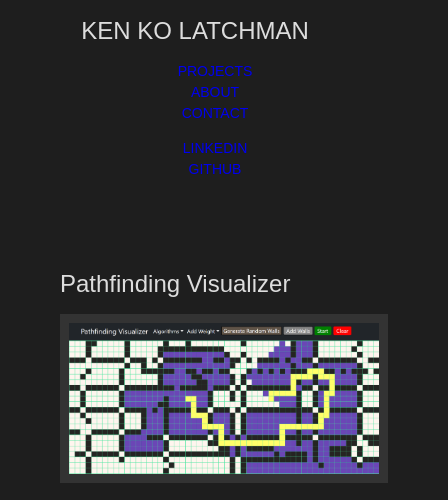
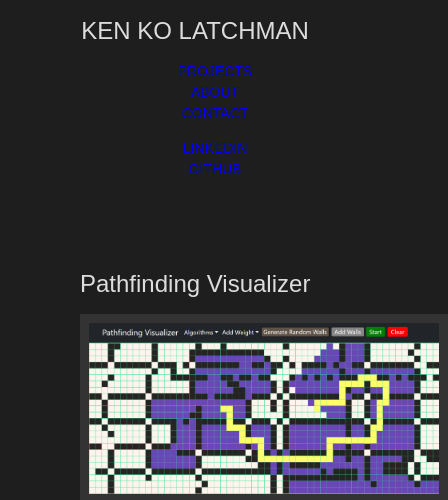
Before and after one commit to kenko-l/Personal_SIte, a plain HTML site: page index.html in a window 390 px wide. Shown: the top 500 px of the page, 448 px wide, since content can reach past the window. Drawn offline with Linux system fonts and the light colour scheme.

Commit message:
js update

```diff
--- a/projects.html
+++ b/index.html
@@ -4,7 +4,7 @@
     <meta charset="UTF-8">
     <meta content="width=device-width, initial-scale=1.0, maximum-scale=1.0, user-scalable=0" name="viewport">
     <title>Ken Ko's Portfolio</title>
-    <link rel="stylesheet" type="text/css" href="newstyle.css?v=6">
+    <link rel="stylesheet" type="text/css" href="styleo.css">
 </head>
 <body>
     <div id="wrapper">
@@ -16,7 +16,7 @@
 
             <div id="nav">
                 <ul id="internal-link">
-                    <li><a id="project-link" href="projects.html">PROJECTS</a></li>
+                    <li><a id="project-link" href="index.html">PROJECTS</a></li>
                     <li><a id="about-link" href="about.html">ABOUT</a></li>
                     <li><a id="contact-link" href="contact.html">CONTACT</a></li>
                 </ul>
--- a/script.js
+++ b/script.js
@@ -1,31 +1,12 @@
 document.addEventListener('DOMContentLoaded', function() {
-    const projectLink = document.getElementById('project-link');
-    const aboutLink = document.getElementById('about-link');
-    const contactLink = document.getElementById('contact-link');
+    const content = document.getElementById('content');
 
-    function fadeInContent() {
-        const content = document.getElementById('content');
-        content.classList.add('fade-in');
-        setTimeout(() => {
-            content.classList.add('visible');
-        }, 100);
+    function fadeIn(element) {
+        if (element) {
+            element.classList.add('visible');
+        }
     }
 
-    projectLink.addEventListener('click', function(e) {
-        e.preventDefault();
-        window.location.href = 'index.html';
-    });
-
-    aboutLink.addEventListener('click', function(e) {
-        e.preventDefault();
-        window.location.href = 'about.html';
-    });
-
-    contactLink.addEventListener('click', function(e) {
-        e.preventDefault();
-        window.location.href = 'contact.html';
-    });
-
     // Fade in content on page load
-    fadeInContent();
+    fadeIn(content);
 });
--- a/newstyle.css
+++ b/styleo.css
@@ -182,7 +182,7 @@ a {
     #content {
         width: 100%;
         margin-left: 0;
-        padding: 0 20px;
+        margin-inline: 40px 40px;
         box-sizing: border-box;
     }
 
```
Also changed, not shown: about.html (+1 -2 lines), contact.html (+1 -2 lines).
